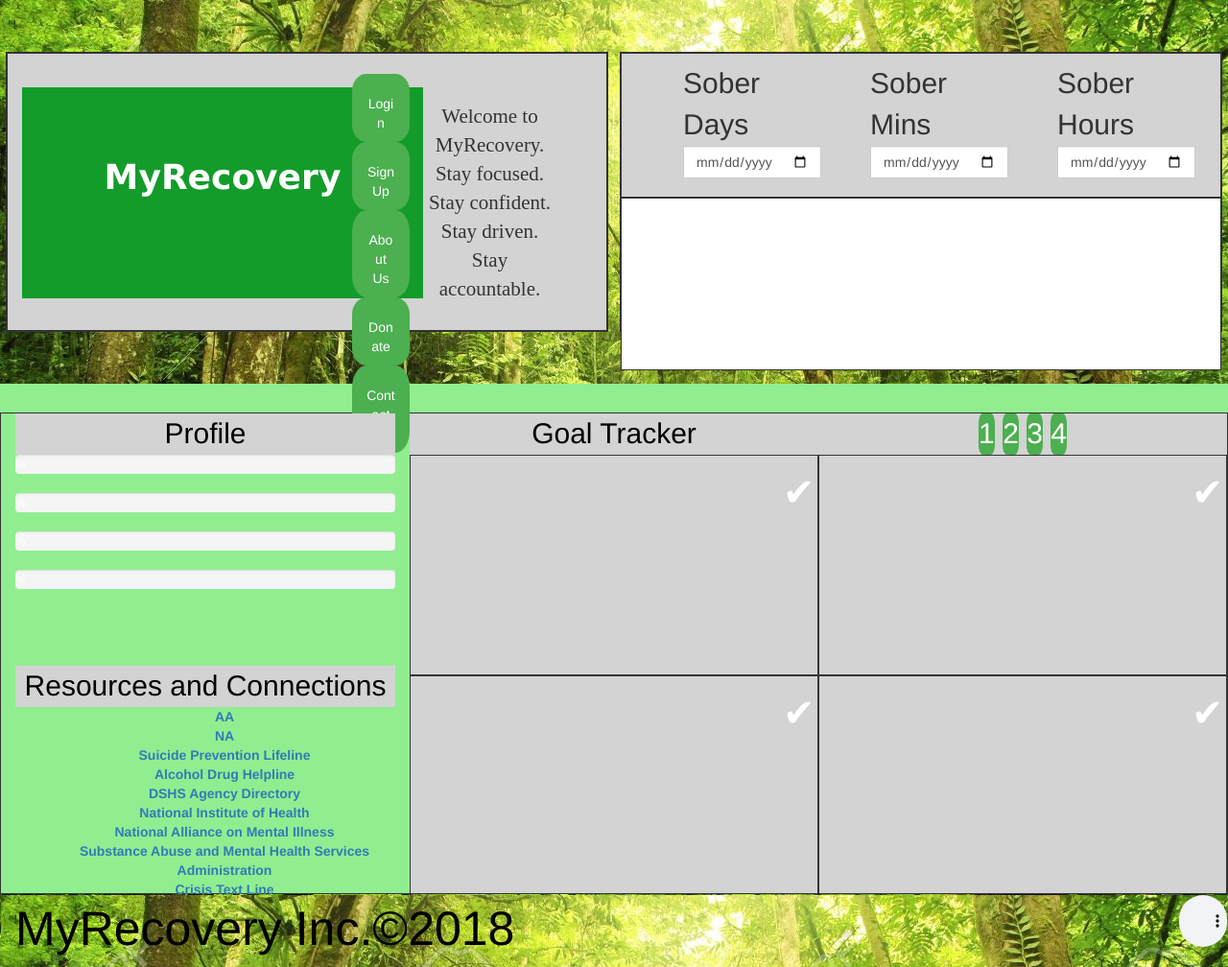
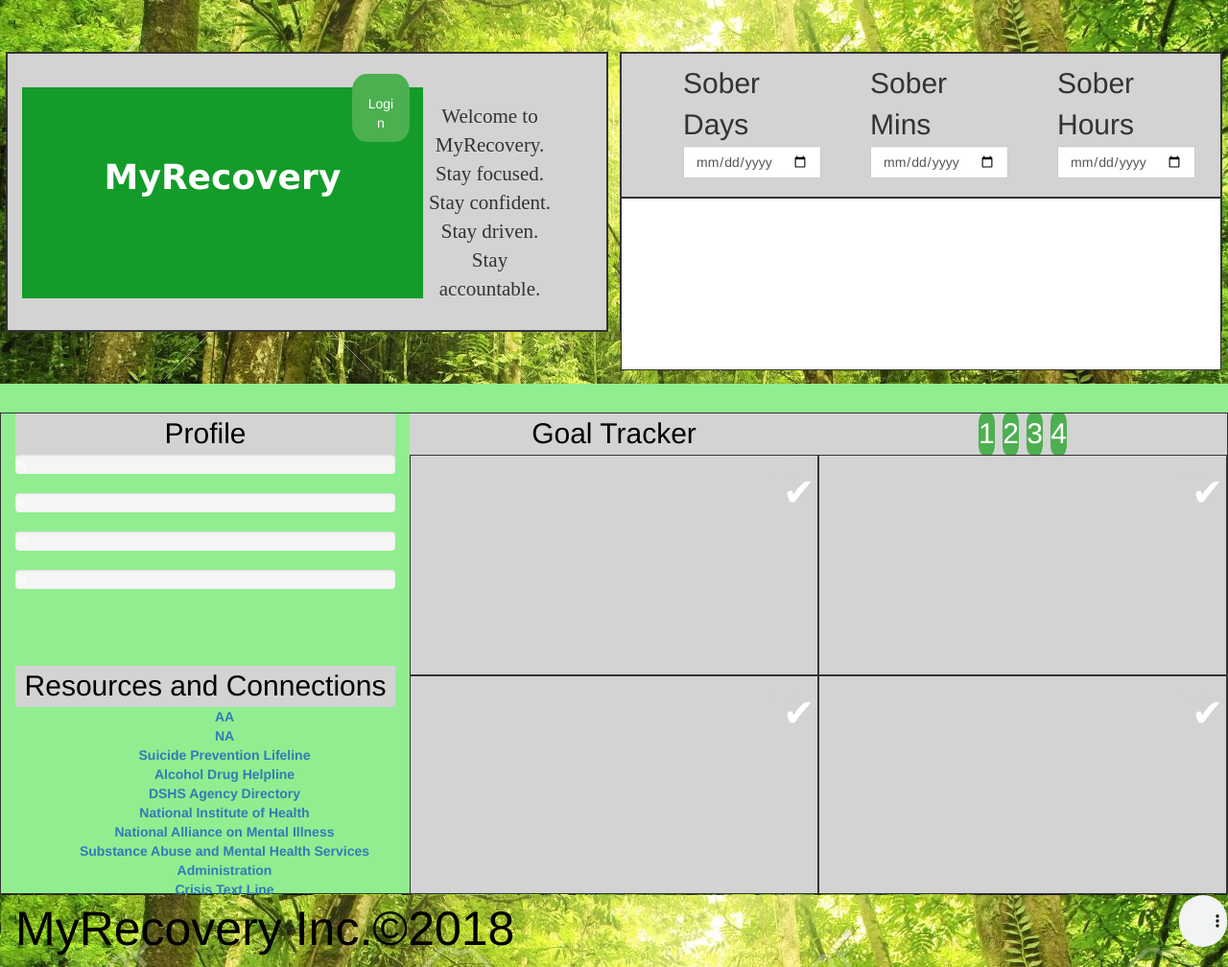
Before and after one commit to TSPeterson206/Quarter-1-project, a website: page index.html in a window 1280 px wide. Shown: the whole page at 96% size. Drawn offline with nearby package versions, Linux system fonts and the light colour scheme.

Commit message:
removed unused buttons

```diff
--- a/index.html
+++ b/index.html
@@ -20,11 +20,6 @@
         <div class="col-md-2">
             <div id="signandlog">
                 <button id="signandlog"onclick="document.getElementById('loginform').style.display='block'">Login</button><br>
-                <button id="signandlog"onclick="document.getElementById('signupform').style.display='block'">Sign Up</button><br>
-                <button id="signandlog"onclick="document.getElementById('id03').style.display='block'">About Us</button>
-                <button id="signandlog"onclick="document.getElementById('id04').style.display='block'">Donate</button>
-                <button id="signandlog"onclick="document.getElementById('id05').style.display='block'">Contact Us</button>
-
             </div>
                 </div>
                 <div class="col-md-4 slogan">
```
Also changed, not shown: package.json (+5 -2 lines), q1 slideshow/bill murray.png (added), q1 slideshow/green-leaves-pattern-powerpoint-backgrounds.jpg (added), q1 slideshow/jayZ.jpeg (added), q1 slideshow/willyWonka.jpeg (added), 1 other file.
